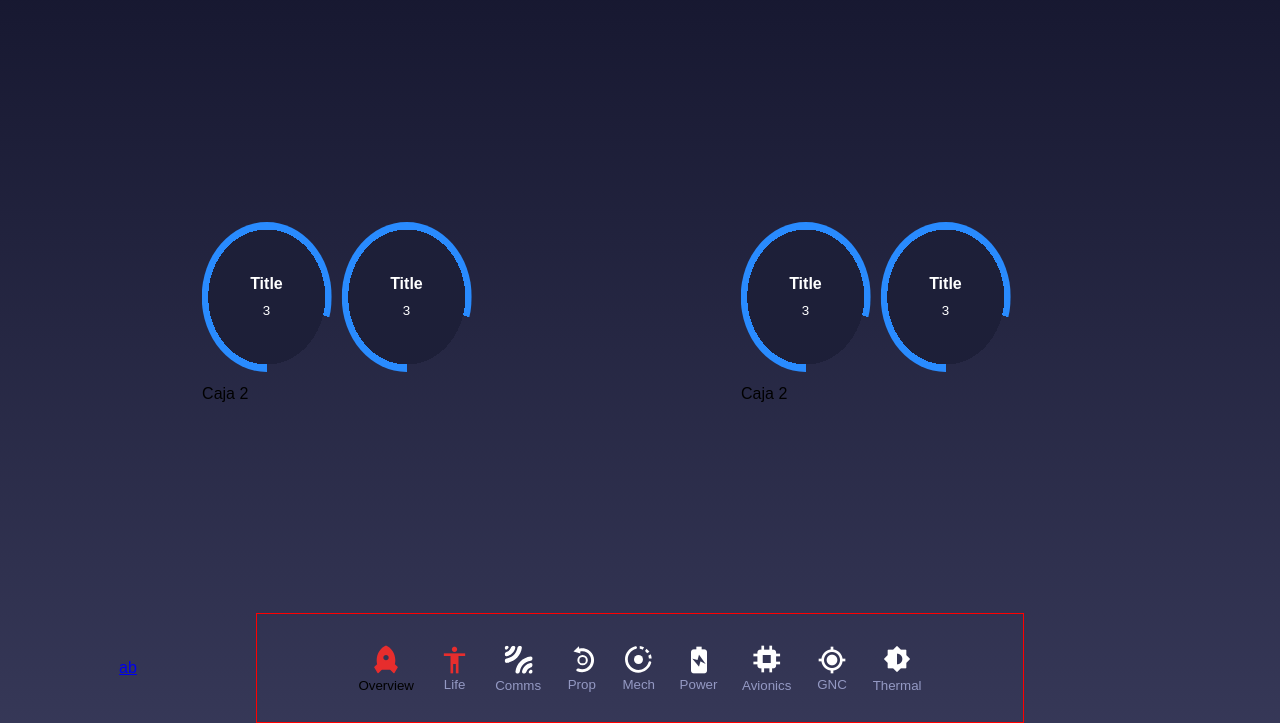
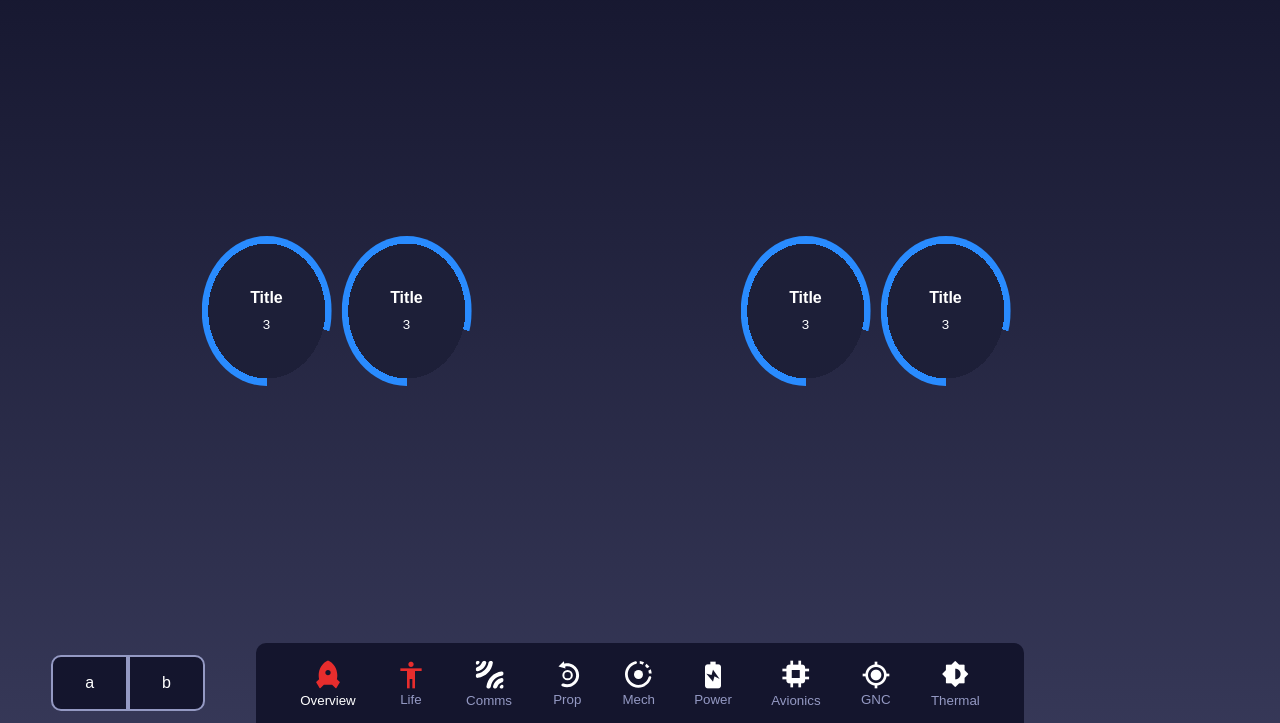
Before and after one commit to JuanManuelGilQuiroga/spaceX, a plain HTML site: page index.html in a window 1280 px wide. Shown: the part 77-800 px from the top of the page. Drawn offline with nearby package versions, Linux system fonts and the light colour scheme; no server answers.

Commit message:
refactor: :sparkles: Css improved for better aesthetics

```diff
--- a/css/style.css
+++ b/css/style.css
@@ -17,6 +17,10 @@ body{
     "footer";
 }
 *::-webkit-scrollbar {
+    height: 0px;
+    width: 0px;
+}
+*::-webkit-scrollbar {
     height: 12px;
     width: 10px;
 }
@@ -34,6 +38,7 @@ body{
 
     border: 1px solid var(--color--five);
     background-color: var(--color--one--rgba);
+    border-radius: 5px;
 }
 
 .header{
@@ -143,7 +148,7 @@ body{
     grid-template-rows: 1fr 1.3fr;
     grid-template-areas:
     "carusel__colum__1"
-    "table__colum__1";
+    ".";
 }
 .section__information__2 div:first-child {
     grid-area: carusel__colum__1;
@@ -158,22 +163,22 @@ body{
     justify-content: center;
     align-items: center;
 }
-.section__information__2 div:last-child{
+/*.section__information__2 div:last-child{
     grid-area: table__colum__1;
-}
+}*/
 .section__image{
     grid-area: column__2;
     display: flex;
-    overflow-x: auto;
+    justify-content: center;
     align-items: center;
 }
 .section__image>.carrusel__image {
     text-align: center;
-    margin: 0 10px;
+    margin: 0px 10px;
 }
 .section__image>.carrusel__image img{
-    width: 305px;
-    height: 190px;
+    width: 250px;
+    height: 160px;
     border-radius: 10px;
     object-fit: cover;
     box-shadow: 0px 0px 10px var(--color--one);
@@ -185,7 +190,7 @@ body{
     grid-template-rows: 1fr 1.3fr;
     grid-template-areas:
     "carusel__colum__3"
-    "table__colum__3";
+    ".";
 }
 .section__information__3 div:first-child {
     grid-area: carusel__colum__3;
@@ -200,18 +205,17 @@ body{
     justify-content: center;
     align-items: center;
 }
-.section__information__3 div:last-child{
+/*.section__information__3 div:last-child{
     grid-area: table__colum__3;
-}
+}*/
 
 
 .main__aside__right{
-    height: 100%;
+    height: 75vh;
     grid-area: main__aside__right;
     display: flex;
     flex-direction: column;
-    overflow-y: scroll;
-
+    overflow-y: auto;
 }
 .information__container{
     display: flex;
@@ -279,10 +283,42 @@ progress[value]::-moz-progress-bar {
     justify-content: center;
     align-items: center;
 }
+.left__button{
+    height: 70%;
+    width: 30%;
+    background: var(--color--one);
+    display: flex;
+    justify-content: center;
+    align-items: center;
+    border: 2px solid var(--color--two);
+    transition: all 0.3s;
+}
+.left__button:first-child{
+    border-top-left-radius: 10px;
+    border-bottom-left-radius: 10px;
+}
+.left__button:last-child{
+    border-top-right-radius: 10px;
+    border-bottom-right-radius: 10px;
+}
+.left__button a{
+    color: var(--color--five);
+    text-decoration: none;
+}
+.left__button:hover{
+    background: var(--color--five);
+    transform: scale(1.2);
+    border-radius: 10px;
+}
+.left__button:hover a{
+    color: var(--color--one);
+}
 .footer__nav{
-    padding: 0 10%;
+    border-top-left-radius: 10px;
+    border-top-right-radius: 10px;
+    background: var(--color--one);
+    padding: 5px;
     grid-area: footer__section;
-    border: 1px solid red;
     display: flex;
     flex-direction: row;
     justify-content: space-evenly;
@@ -302,14 +338,13 @@ progress[value]::-moz-progress-bar {
     color: var(--color--two);
 }
 .footer__nav__1 small{
-    color: var(--color--five11);
+    color: var(--color--five);
 }
 .footer__aside__right{
     grid-area: footer__aside__right;
     display: flex;
     justify-content: center;
     align-items: center;
-    height: 110px;
 }
 
 .buttom__paginacion{
@@ -320,12 +355,15 @@ progress[value]::-moz-progress-bar {
     text-decoration: none;
     float: left;
     padding: 8px 16px;
+    transition: 0.3s;
 }
 .buttom__paginacion a.activo {
     background-color: var(--color--one);
+    border-radius: 5px;
     color: var(--color--five);
 }
 
 .buttom__paginacion a:hover:not(.activo){
     background-color: var(--color--one--rgba);
+    border-radius: 5px;
 }
--- a/index.html
+++ b/index.html
@@ -39,7 +39,6 @@
                             </div>
                         </div>
                     </div>
-                    <div>Caja 2</div>
                 </div>
                 <div id="section__image" class="section__image">
                     <div class="load" style="height: 350px"></div>
@@ -64,7 +63,7 @@
                             </div>
                         </div>
                     </div>
-                    <div>Caja 2</div>
+
                 </div>
             </article>
         </section>
@@ -74,8 +73,12 @@
     </main>
     <footer class="footer">
         <aside class="footer__aside__left">
-            <a href="#">a</a>
-            <a href="#">b</a>
+            <div class="left__button">
+                <a href="#">a</a>
+            </div>
+            <div class="left__button">
+                <a href="#">b</a>
+            </div>
         </aside>
         <nav class="footer__nav">
             <div class="footer__nav__1">
```
